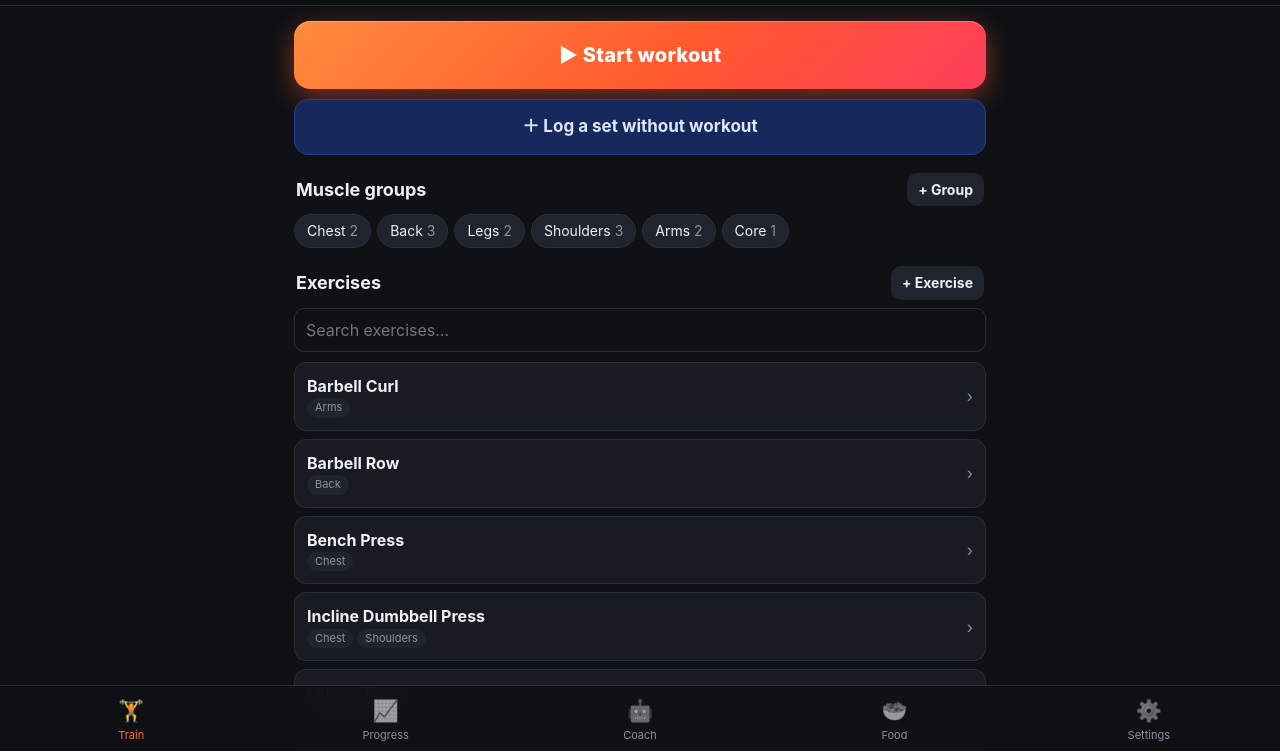
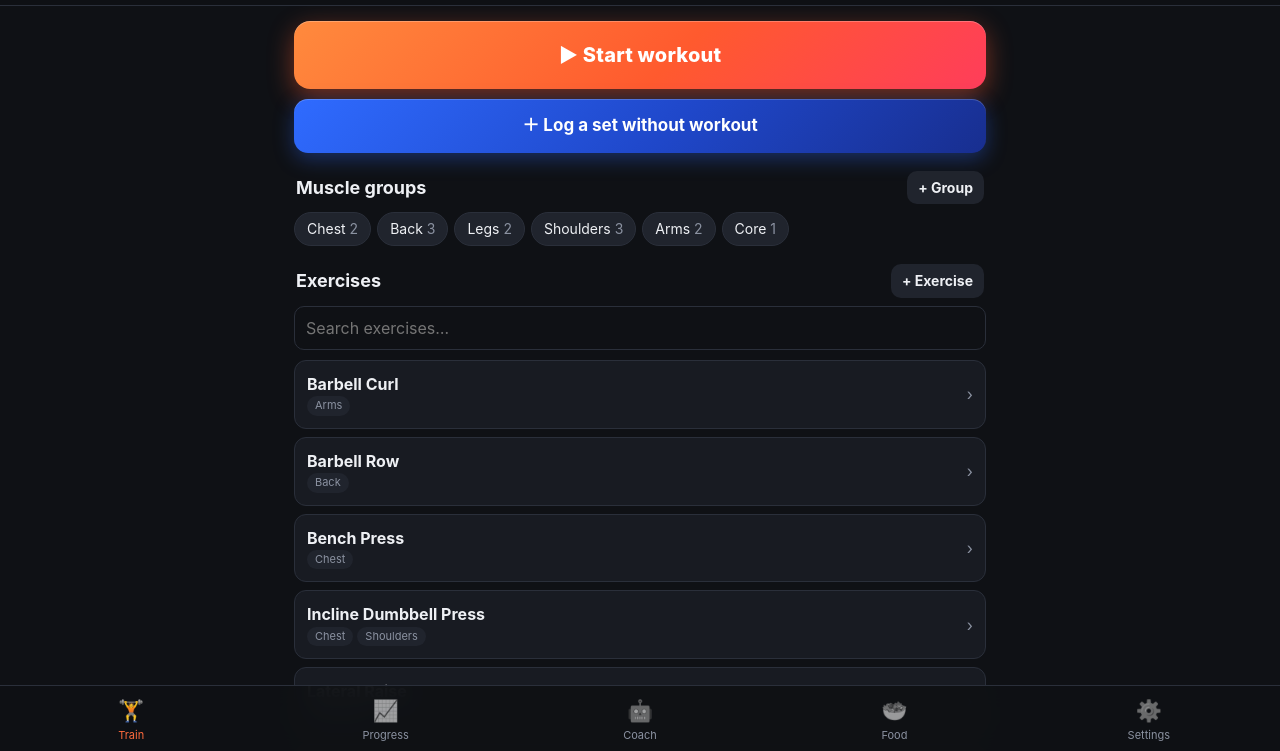
Before and after one commit to APositiveMan/lift, a plain HTML site: page index.html in a window 1280 px wide. Shown: the part 47-798 px from the top of the page. Drawn offline with Linux system fonts and the light colour scheme.

Commit message:
Add files via upload

```diff
--- a/styles.css
+++ b/styles.css
@@ -257,6 +257,7 @@ input[type=checkbox] { width: 22px; height: 22px; accent-color: var(--accent); }
   box-shadow: 0 8px 26px rgba(255, 90, 46, .45), inset 0 1px 0 rgba(255,255,255,.25);
 }
 .log-btn {
-  margin-top: 10px; padding: 15px; font-size: 17px; border-radius: 14px; color: #dbe7ff;
-  background: #16295a; border: 1px solid #24408a;
+  margin-top: 10px; padding: 15px; font-size: 17px; border-radius: 14px; color: #fff; border: 0;
+  background: linear-gradient(135deg, #2f6bff 0%, #1f47c9 55%, #182e8f 100%);
+  box-shadow: 0 6px 20px rgba(47, 107, 255, .35), inset 0 1px 0 rgba(255,255,255,.2);
 }
```
